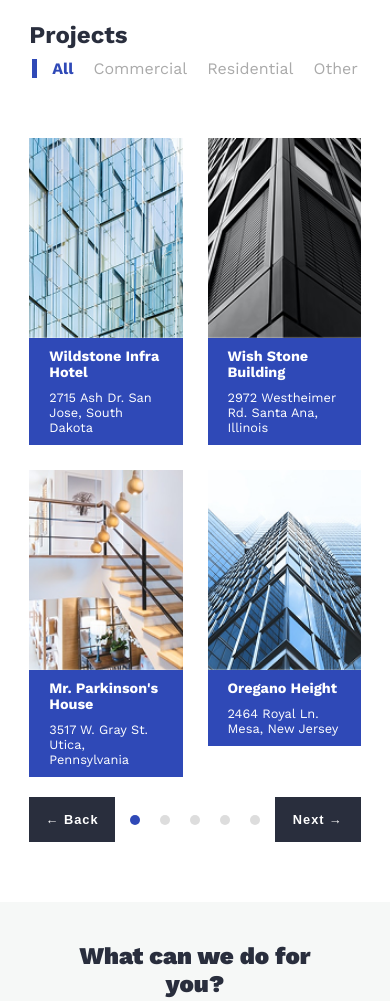
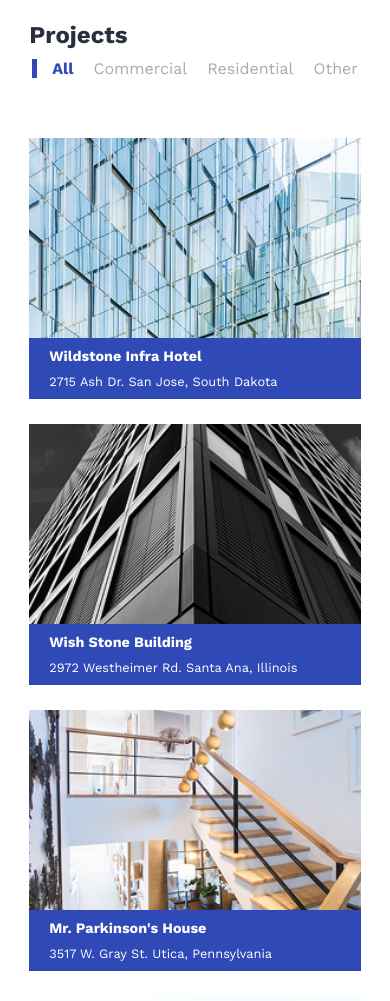
Before and after one commit to Olufemic/TheBox, a plain HTML site: page index.html in a window 390 px wide. Shown: the part 4560-5561 px from the top of the page. Drawn offline with nearby package versions, Linux system fonts and the light colour scheme; files whose address does not match are found by name; a web font is replaced by a local one.

Commit message:
carousel

```diff
--- a/css/style.css
+++ b/css/style.css
@@ -995,7 +995,7 @@
     width: 100%;
     margin: 10px auto;
   }
-  .projects-grid{
+  .slide{
     grid-template-columns: 1fr;
   }
 
```
